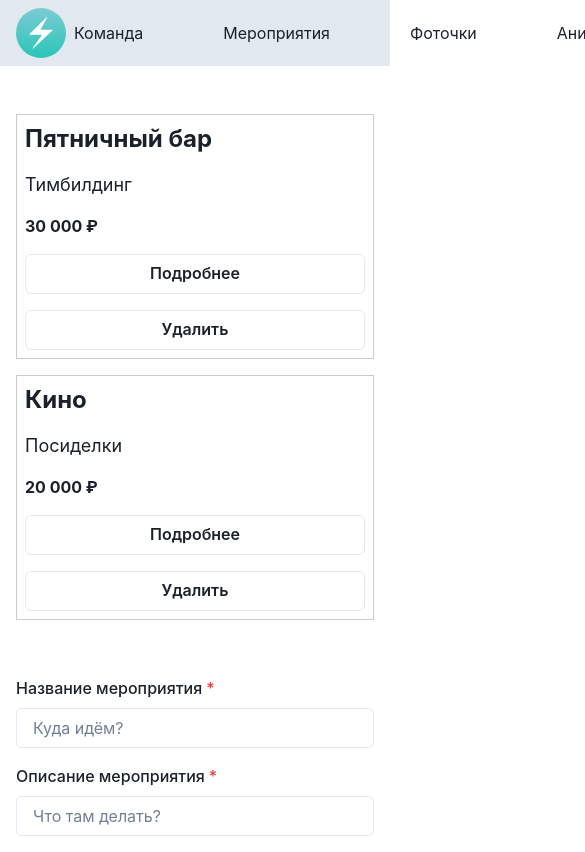
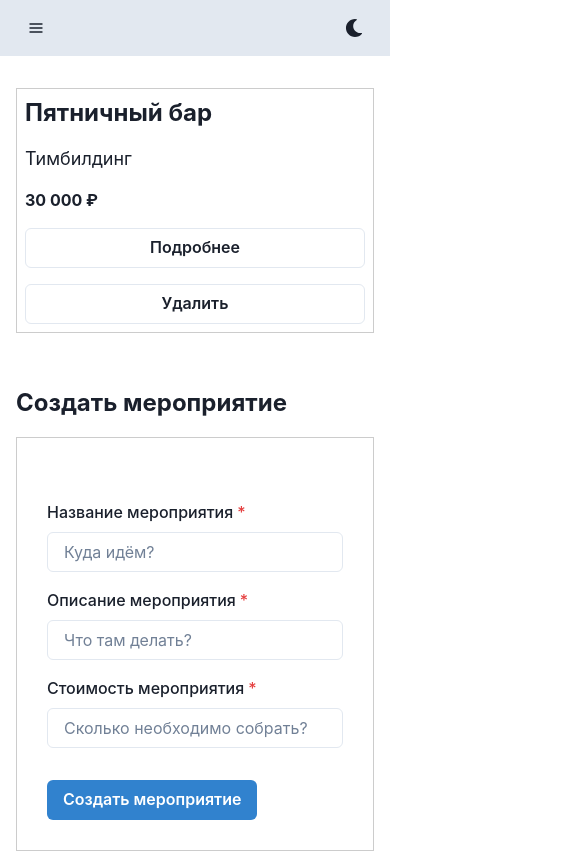
Before and after one commit to rasul-surname/skill-boosting-app, a React (Create React App) app: page /events in a window 390 px wide. Shown: the top 852 px of the page, 585 px wide, since content can reach past the window. Built offline with nearby package versions, Linux system fonts and the light colour scheme.

Commit message:
добавил адаптивное меню

```diff
--- a/src/App.js
+++ b/src/App.js
@@ -14,7 +14,7 @@ function App() {
     return (
         <ChakraProvider theme={theme}>
             <Header/>
-            <Container maxW="container.lg" py="8">
+            <Container maxW="container.lg" py="4">
                 <Routes>
                     <Route path="/about" element={<About/>}/>
                     <Route path="/events" element={<Events/>}/>
--- a/src/components/Animation/Animation.js
+++ b/src/components/Animation/Animation.js
@@ -28,7 +28,6 @@ const Animation = () => {
                     }}
                     transition={{duration: 6.0, repeat: Infinity}}
                     style={{
-                        border: '1px solid red',
                         width: '100px',
                         height: '100px',
                         overflow: 'hidden'
--- a/src/components/Events/Events.js
+++ b/src/components/Events/Events.js
@@ -3,7 +3,7 @@ import React from 'react';
 import {useRecoilState} from "recoil";
 import {useRecoilValue} from 'recoil';
 import {EventsAtomState} from "../../state";
-import {Stack} from '@chakra-ui/react';
+import {Heading, Stack} from '@chakra-ui/react';
 import CardList from "../CardList/CardList";
 import FormEvents from "../FormEvents/FormEvents";
 
@@ -19,6 +19,7 @@ const Events = () => {
     return (
         <Stack>
             <CardList cards={events} delete={true} deleteEvent={deleteEvent} />
+            <Heading size="lg" style={{margin: '30px 0px 10px'}}>Создать мероприятие</Heading>
             <FormEvents />
         </Stack>
     )
--- a/src/components/FormEvents/FormEvents.js
+++ b/src/components/FormEvents/FormEvents.js
@@ -5,7 +5,10 @@ import {
     FormControl,
     FormLabel,
     Input,
-    Button, SimpleGrid, Box
+    Button,
+    SimpleGrid,
+    Box,
+    Heading
 } from '@chakra-ui/react';
 
 import {useSetRecoilState} from "recoil";
@@ -39,7 +42,7 @@ const FormEvents = () => {
     }
 
     return (
-        <FormControl isRequired>
+        <FormControl isRequired style={{border: '1px solid #ccc', padding: '30px'}}>
             <SimpleGrid columns={[1, null, 2, 3]} spacing={[4, null, 6]} py="8">
                 <Box>
                     <FormLabel htmlFor='first-name'>Название мероприятия</FormLabel>
--- a/src/components/Header/Header.js
+++ b/src/components/Header/Header.js
@@ -1,9 +1,22 @@
 import React from "react";
-import {Box, Container, Flex, Image, HStack, useColorMode} from "@chakra-ui/react";
+import {
+    Box,
+    Container,
+    Flex,
+    Image,
+    HStack,
+    useColorMode,
+    Menu,
+    MenuButton,
+    IconButton,
+    MenuList, MenuItem
+} from "@chakra-ui/react";
 
 import {ColorModeSwitcher} from './ColorModeSwitcher';
 import Logo from '../../logo.svg';
 import {NavLink} from "react-router-dom";
+import {HamburgerIcon} from "@chakra-ui/icons";
+import classes from './Header.module.css';
 
 const Header = () => {
     const {colorMode} = useColorMode();
@@ -12,9 +25,49 @@ const Header = () => {
         <Box as="header" py={2} bg={colorMode === 'dark' ? 'gray.600' : 'gray.200'}>
             <Container maxW="container.lg">
                 <Flex justifyContent="space-between" alignItems="center">
-                    <Image src={Logo} alt="logo" boxSize="50px" objectFit="cover"/>
+                    <Image src={Logo} alt="logo" boxSize="50px" objectFit="cover" className={classes.logo}/>
                     <Box as="nav">
-                        <Box as="ul" listStyleType="none">
+                        <Box as="ul" listStyleType="none" className={classes.menu__mobile}>
+                            <Menu>
+                                <MenuButton
+                                    as={IconButton}
+                                    aria-label='Options'
+                                    icon={<HamburgerIcon/>}
+                                    variant='outline'
+                                />
+                                <MenuList>
+                                    <MenuItem>
+                                        <NavLink to="/about">
+                                            <Box as="li" p="2">
+                                                <span>Команда</span>
+                                            </Box>
+                                        </NavLink>
+                                    </MenuItem>
+                                    <MenuItem>
+                                        <NavLink to="/events">
+                                            <Box as="li" p="2">
+                                                <span>Мероприятия</span>
+                                            </Box>
+                                        </NavLink>
+                                    </MenuItem>
+                                    <MenuItem>
+                                        <NavLink to="/album">
+                                            <Box as="li" _hover={{background: '#01c0b1', color: 'white'}} p="2">
+                                                <span>Фоточки</span>
+                                            </Box>
+                                        </NavLink>
+                                    </MenuItem>
+                                    <MenuItem>
+                                        <NavLink to="/animation">
+                                            <Box as="li" _hover={{background: '#01c0b1', color: 'white'}} p="2">
+                                                <span>Анимации</span>
+                                            </Box>
+                                        </NavLink>
+                                    </MenuItem>
+                                </MenuList>
+                            </Menu>
+                        </Box>
+                        <Box as="ul" listStyleType="none" className={classes.menu__desctop}>
                             <HStack spacing="16">
                                 <NavLink to="/about">
                                     <Box as="li" _hover={{background: '#01c0b1', color: 'white'}} p="2">
--- /dev/null
+++ b/src/components/Header/Header.module.css
@@ -0,0 +1,15 @@
+.menu__mobile {
+    display: none;
+    position: relative;
+    z-index: 1000;
+}
+
+@media (max-width: 900px) {
+    .menu__mobile {
+        display: block;
+    }
+
+    .menu__desctop, .logo {
+        display: none;
+    }
+}
--- a/src/state/EventsAtom.js
+++ b/src/state/EventsAtom.js
@@ -1,4 +1,4 @@
-import { atom } from 'recoil';
+import {atom} from 'recoil';
 
 export const EventsAtomState = atom({
     key: 'EventsAtomState',
@@ -9,11 +9,5 @@ export const EventsAtomState = atom({
             body: 'Тимбилдинг',
             price: '30 000'
         },
-        {
-            id: 2,
-            title: 'Кино',
-            body: 'Посиделки',
-            price: '20 000'
-        }
     ]
 })
```
